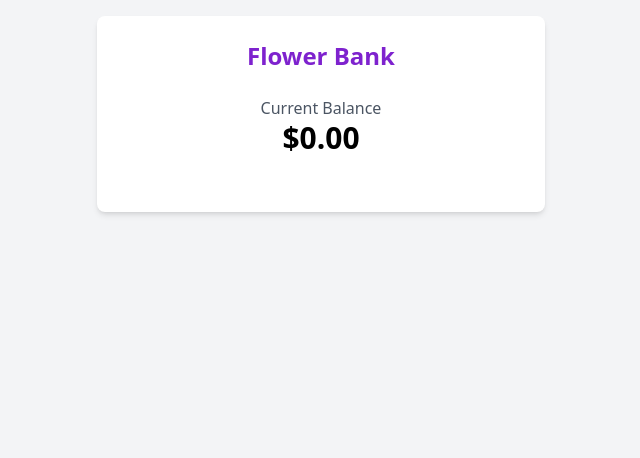
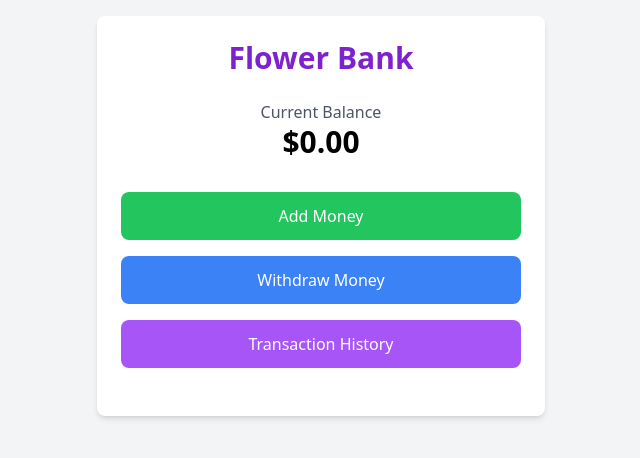
Before and after one commit to Abusyead/Flower_Bank_App, a website built with Vite: page index.html in a window 1280 px wide. Shown: the whole page, without its empty margins (319-959 px from the left). Built offline with nearby package versions, Linux system fonts and the light colour scheme.

Commit message:
add Action Buttons

```diff
--- a/index.html
+++ b/index.html
@@ -9,7 +9,7 @@
 <body class="min-h-screen bg-gray-100">
     <div class="mx-auto container p-4">
         <div class="max-w-md mx-auto rounded-lg bg-white p-6 shadow-md ">
-            <h1 class="text-2xl font-bold text-center mb-6 text-purple-700">Flower Bank</h1>
+            <h1 class="text-3xl font-bold text-center mb-6 text-purple-700">Flower Bank</h1>
 
             <!-- display balance -->
 
@@ -17,6 +17,20 @@
                 <p class="text-gray-600">Current Balance</p>
                 <p class="text-3xl font-bold" id="balancedisPlsy">$0.00</p>
             </div>
+
+            <!-- Action Buttons -->
+
+            <div class="grid gap-4 mb-6">
+                <button class="bg-green-500 text-white p-3 rounded-lg hover:bg-green-600">
+                    Add Money
+                </button>
+                <button class="bg-blue-500 text-white p-3 rounded-lg hover:bg-blue-600">
+                    Withdraw Money
+                </button>
+                <button class="bg-purple-500 text-white p-3 rounded-lg hover:bg-purple-600">
+                    Transaction History
+                </button>
+            </div>
         </div>
     </div>
 
```
